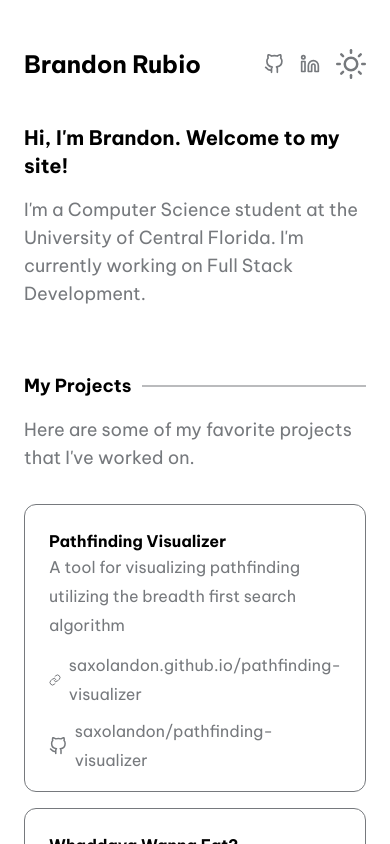
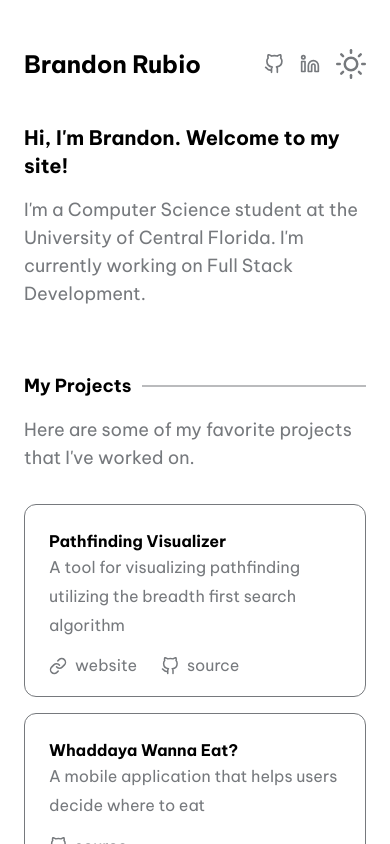
Before and after one commit to bluffdev/portfolio, a Next.js app: page / in a window 390 px wide. Shown: the top 844 px of the page. Built offline with nearby package versions, Linux system fonts and the light colour scheme.

Commit message:
Removed project urls from mobile view

```diff
--- a/components/Projects.js
+++ b/components/Projects.js
@@ -33,8 +33,11 @@ export default function Projects() {
                       height={18}
                       alt="Link icon"
                     />
-                    <span className="ml-2  text-lightText  transition-colors duration-500">
+                    <span className="mobile-link ml-2  text-lightText transition-colors duration-500">
                       {item.link}
+                    </span>
+                    <span className="non-mobile-link ml-2 text-lightText transition-colors duration-500">
+                      website
                     </span>
                   </a>
                 )}
@@ -51,8 +54,11 @@ export default function Projects() {
                       height={18}
                       alt="Link icon"
                     />
-                    <span className="ml-2  text-lightText  transition-colors duration-500">
+                    <span className="mobile-link ml-2 text-lightText transition-colors duration-500">
                       {item.github}
+                    </span>
+                    <span className="non-mobile-link ml-2 text-lightText transition-colors duration-500">
+                      source
                     </span>
                   </a>
                 )}
--- a/styles/globals.css
+++ b/styles/globals.css
@@ -59,3 +59,15 @@ ul {
   width: 100vw;
   @apply bg-lightText;
 }
+
+@media (max-width: 500px) {
+  .mobile-link {
+    display: none;
+  }
+}
+
+@media (min-width: 500px) {
+  .non-mobile-link {
+    display: none;
+  }
+}
```
